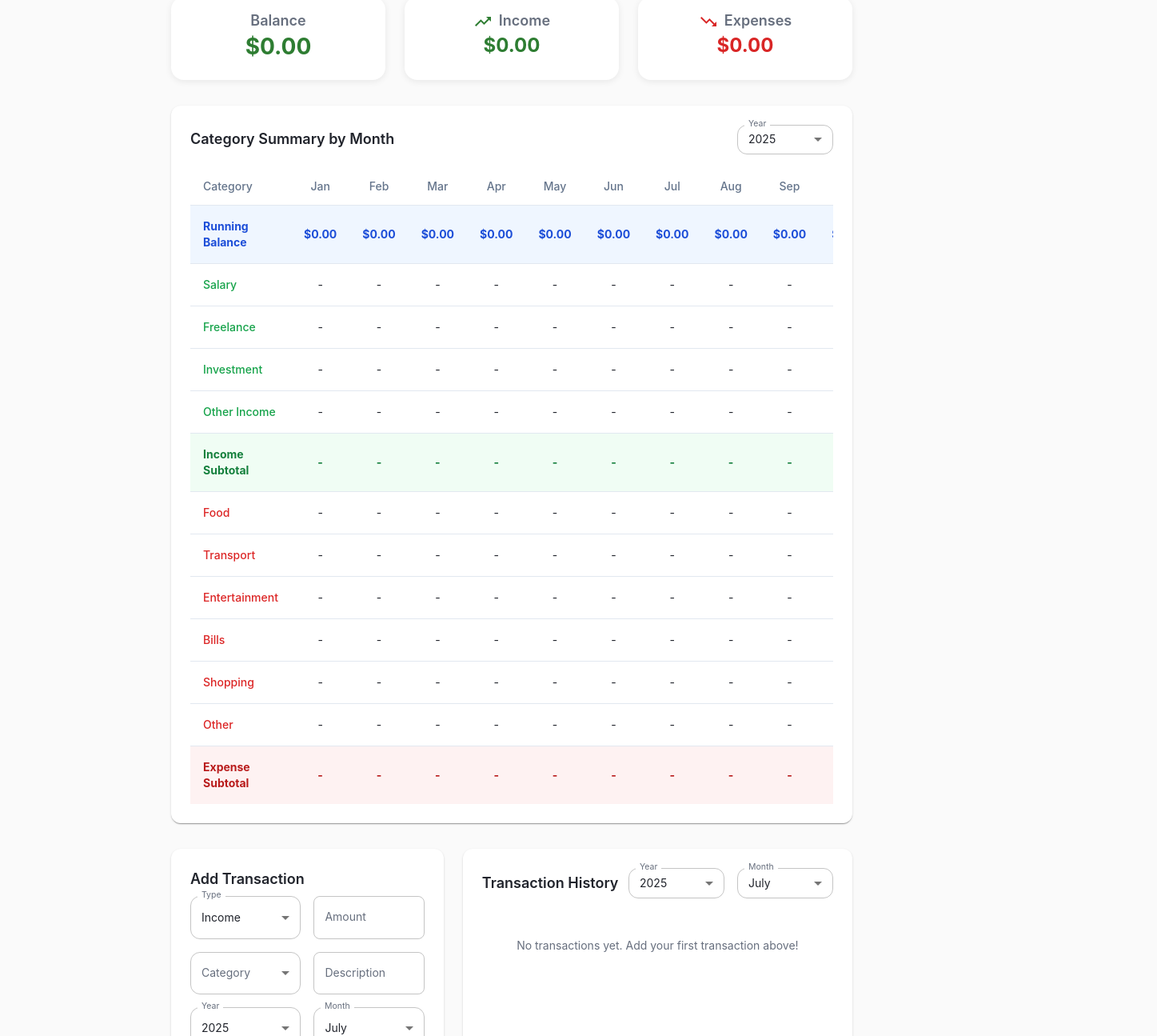
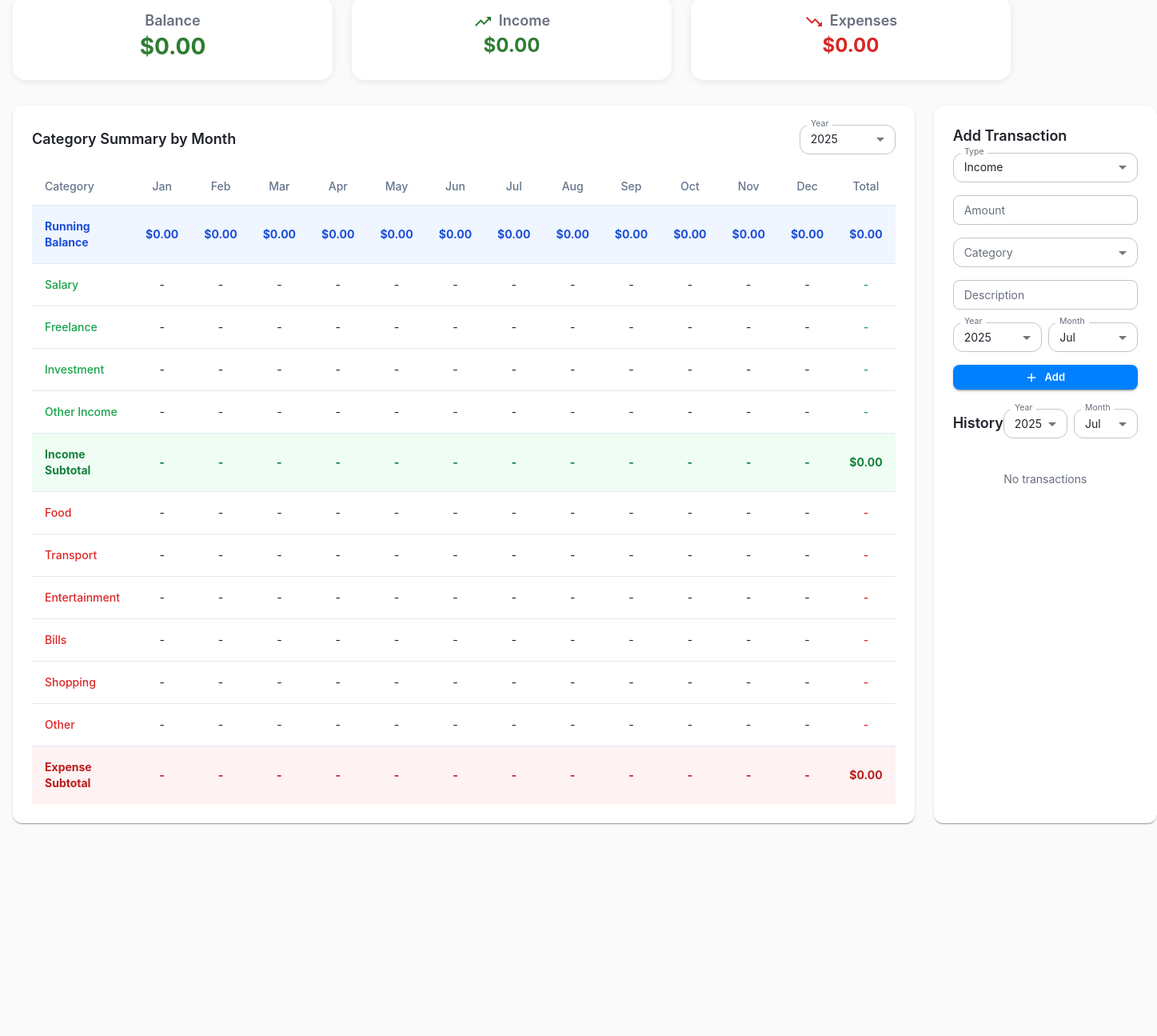
Before and after one commit to Stepanterra/pet-project-personal-budget-tracker, a React (Vite) app: page / in a window 1280 px wide. Shown: the part 80-1375 px from the top of the page at 80% size, 1447 px wide, since content can reach past the window. After the commit the page ends 1141 px from the top, so only its background shows below. Built offline with nearby package versions, Linux system fonts and the light colour scheme.

Commit message:
Refactor page layout and UI
Restructure page layout, adjust transaction history, and refactor transaction addition functionality.

```diff
--- a/src/pages/BudgetApp.tsx
+++ b/src/pages/BudgetApp.tsx
@@ -131,13 +131,13 @@ const BudgetApp: React.FC = () => {
   ];
 
   return (
-    <Container maxWidth="md" sx={{ py: 4 }}>
+    <Box sx={{ minHeight: '100vh', bgcolor: 'background.default', px: 2, py: 4 }}>
       <Typography variant="h4" component="h1" gutterBottom align="center" color="primary">
         Personal Budget Tracker
       </Typography>
 
       {/* Balance Overview */}
-      <Stack direction={{ xs: 'column', md: 'row' }} spacing={3} sx={{ mb: 4 }}>
+      <Stack direction={{ xs: 'column', md: 'row' }} spacing={3} sx={{ mb: 4, maxWidth: '100%' }}>
         <Card sx={{ flex: 1 }}>
           <CardContent sx={{ textAlign: 'center' }}>
             <Typography variant="h6" color="text.secondary">
@@ -180,8 +180,10 @@ const BudgetApp: React.FC = () => {
         </Card>
       </Stack>
 
-      {/* Category Summary Table */}
-      <Paper sx={{ p: 3, mb: 4 }}>
+      {/* Main Layout: Table (80%) + Transaction History (20%) */}
+      <Box sx={{ display: 'flex', gap: 3, minHeight: 'calc(100vh - 300px)' }}>
+        {/* Category Summary Table - 80% */}
+        <Paper sx={{ flex: 4, p: 3 }}>
           <Box display="flex" justifyContent="space-between" alignItems="center" mb={2}>
             <Typography variant="h6">
               Category Summary by Month
@@ -378,16 +380,15 @@ const BudgetApp: React.FC = () => {
           </Box>
         </Paper>
 
-      {/* Main Content - Side by Side */}
-      <Stack direction={{ xs: 'column', lg: 'row' }} spacing={3} sx={{ mb: 4 }}>
+        {/* Transaction History + Add Transaction - 20% */}
+        <Paper sx={{ flex: 1, p: 3, display: 'flex', flexDirection: 'column' }}>
           {/* Add Transaction Form */}
-        <Paper sx={{ p: 3, flex: 1 }}>
+          <Box sx={{ mb: 3 }}>
             <Typography variant="h6" gutterBottom>
               Add Transaction
             </Typography>
             <Stack spacing={2}>
-            <Stack direction={{ xs: 'column', sm: 'row' }} spacing={2}>
-              <FormControl fullWidth>
+              <FormControl fullWidth size="small">
                 <InputLabel>Type</InputLabel>
                 <Select
                   value={type}
@@ -403,15 +404,14 @@ const BudgetApp: React.FC = () => {
               </FormControl>
               <TextField
                 fullWidth
+                size="small"
                 label="Amount"
                 type="number"
                 value={amount}
                 onChange={(e) => setAmount(e.target.value)}
                 inputProps={{ min: 0, step: 0.01 }}
               />
-            </Stack>
-            <Stack direction={{ xs: 'column', sm: 'row' }} spacing={2}>
-              <FormControl fullWidth>
+              <FormControl fullWidth size="small">
                 <InputLabel>Category</InputLabel>
                 <Select
                   value={category}
@@ -427,13 +427,13 @@ const BudgetApp: React.FC = () => {
               </FormControl>
               <TextField
                 fullWidth
+                size="small"
                 label="Description"
                 value={description}
                 onChange={(e) => setDescription(e.target.value)}
               />
-            </Stack>
-            <Stack direction={{ xs: 'column', sm: 'row' }} spacing={2}>
-              <FormControl fullWidth>
+              <Stack direction="row" spacing={1}>
+                <FormControl fullWidth size="small">
                   <InputLabel>Year</InputLabel>
                   <Select
                     value={transactionYear}
@@ -447,7 +447,7 @@ const BudgetApp: React.FC = () => {
                     ))}
                   </Select>
                 </FormControl>
-              <FormControl fullWidth>
+                <FormControl fullWidth size="small">
                   <InputLabel>Month</InputLabel>
                   <Select
                     value={transactionMonth}
@@ -456,7 +456,7 @@ const BudgetApp: React.FC = () => {
                   >
                     {months.map((month) => (
                       <MenuItem key={month.value} value={month.value}>
-                      {month.label}
+                        {month.label.slice(0, 3)}
                       </MenuItem>
                     ))}
                   </Select>
@@ -466,35 +466,22 @@ const BudgetApp: React.FC = () => {
                 variant="contained"
                 startIcon={<AddIcon />}
                 onClick={addTransaction}
-              disabled={!amount || !description || !category}
                 fullWidth
+                size="small"
               >
-              Add Transaction
+                Add
               </Button>
             </Stack>
-        </Paper>
+          </Box>
 
           {/* Transaction History */}
-        <Paper sx={{ p: 3, flex: 1.5 }}>
+          <Box sx={{ flex: 1, display: 'flex', flexDirection: 'column' }}>
             <Box display="flex" justifyContent="space-between" alignItems="center" mb={2}>
-          <Box>
               <Typography variant="h6">
-              Transaction History
+                History
               </Typography>
-            {selectedCategory && (
-              <Box display="flex" alignItems="center" gap={1} mt={1}>
-                <Chip
-                  label={`Category: ${selectedCategory}`}
-                  onDelete={() => setSelectedCategory('')}
-                  color="primary"
-                  variant="outlined"
-                  size="small"
-                />
-              </Box>
-            )}
-          </Box>
-          <Stack direction="row" spacing={2}>
-            <FormControl size="small" sx={{ minWidth: 120 }}>
+              <Stack direction="row" spacing={1}>
+                <FormControl size="small" sx={{ minWidth: 80 }}>
                   <InputLabel>Year</InputLabel>
                   <Select
                     value={selectedYear}
@@ -508,7 +495,7 @@ const BudgetApp: React.FC = () => {
                     ))}
                   </Select>
                 </FormControl>
-            <FormControl size="small" sx={{ minWidth: 120 }}>
+                <FormControl size="small" sx={{ minWidth: 80 }}>
                   <InputLabel>Month</InputLabel>
                   <Select
                     value={selectedMonth}
@@ -517,23 +504,33 @@ const BudgetApp: React.FC = () => {
                   >
                     {months.map((month) => (
                       <MenuItem key={month.value} value={month.value}>
-                    {month.label}
+                        {month.label.slice(0, 3)}
                       </MenuItem>
                     ))}
                   </Select>
                 </FormControl>
               </Stack>
             </Box>
+
+            {selectedCategory && (
+              <Box mb={2}>
+                <Chip
+                  label={selectedCategory}
+                  onDelete={() => setSelectedCategory('')}
+                  color="primary"
+                  variant="outlined"
+                  size="small"
+                />
+              </Box>
+            )}
+
+            <List sx={{ flex: 1, overflow: 'auto', maxHeight: 'calc(100vh - 600px)' }}>
               {filteredTransactions.length === 0 ? (
-          <Typography color="text.secondary" align="center" sx={{ py: 4 }}>
-            {transactions.length === 0
-              ? "No transactions yet. Add your first transaction above!"
-              : `No transactions found for ${months.find(m => m.value === selectedMonth)?.label} ${selectedYear}`
-            }
+                <Typography color="text.secondary" align="center" sx={{ py: 2 }}>
+                  No transactions
                 </Typography>
               ) : (
-          <List>
-            {filteredTransactions.map((transaction) => (
+                filteredTransactions.map((transaction) => (
                   <ListItem
                     key={transaction.id}
                     sx={{
@@ -541,53 +538,48 @@ const BudgetApp: React.FC = () => {
                       borderColor: 'divider',
                       borderRadius: 1,
                       mb: 1,
+                      bgcolor: 'background.paper',
+                      p: 1,
                     }}
                     secondaryAction={
                       <IconButton
                         edge="end"
                         onClick={() => deleteTransaction(transaction.id)}
                         color="error"
+                        size="small"
                       >
-                    <DeleteIcon />
+                        <DeleteIcon fontSize="small" />
                       </IconButton>
                     }
                   >
                     <ListItemText
                       primary={
-                    <Box display="flex" alignItems="center" gap={1}>
-                      <Typography variant="body1" fontWeight="medium">
+                        <Box>
+                          <Typography variant="body2" noWrap>
                             {transaction.description}
                           </Typography>
                           <Chip
-                        label={transaction.category}
+                            label={`$${transaction.amount.toFixed(2)}`}
+                            color={transaction.type === 'income' ? 'success' : 'error'}
                             size="small"
-                        color={transaction.type === 'income' ? 'success' : 'error'}
-                        variant="outlined"
+                            sx={{ mt: 0.5 }}
                           />
                         </Box>
                       }
                       secondary={
-                    <Box display="flex" justifyContent="space-between" alignItems="center">
-                      <Typography variant="body2" color="text.secondary">
-                        {transaction.date.toLocaleDateString()}
+                        <Typography variant="caption" color="text.secondary">
+                          {transaction.category}
                         </Typography>
-                      <Typography
-                        variant="h6"
-                        color={transaction.type === 'income' ? 'success.main' : 'error.main'}
-                        fontWeight="bold"
-                      >
-                        {transaction.type === 'income' ? '+' : '-'}${transaction.amount.toFixed(2)}
-                      </Typography>
-                    </Box>
                       }
                     />
                   </ListItem>
-            ))}
+                ))
+              )}
             </List>
-        )}
+          </Box>
         </Paper>
-      </Stack>
-    </Container>
+      </Box>
+    </Box>
   );
 };
 
```
Lines whose indentation alone changed are shown as unchanged.
